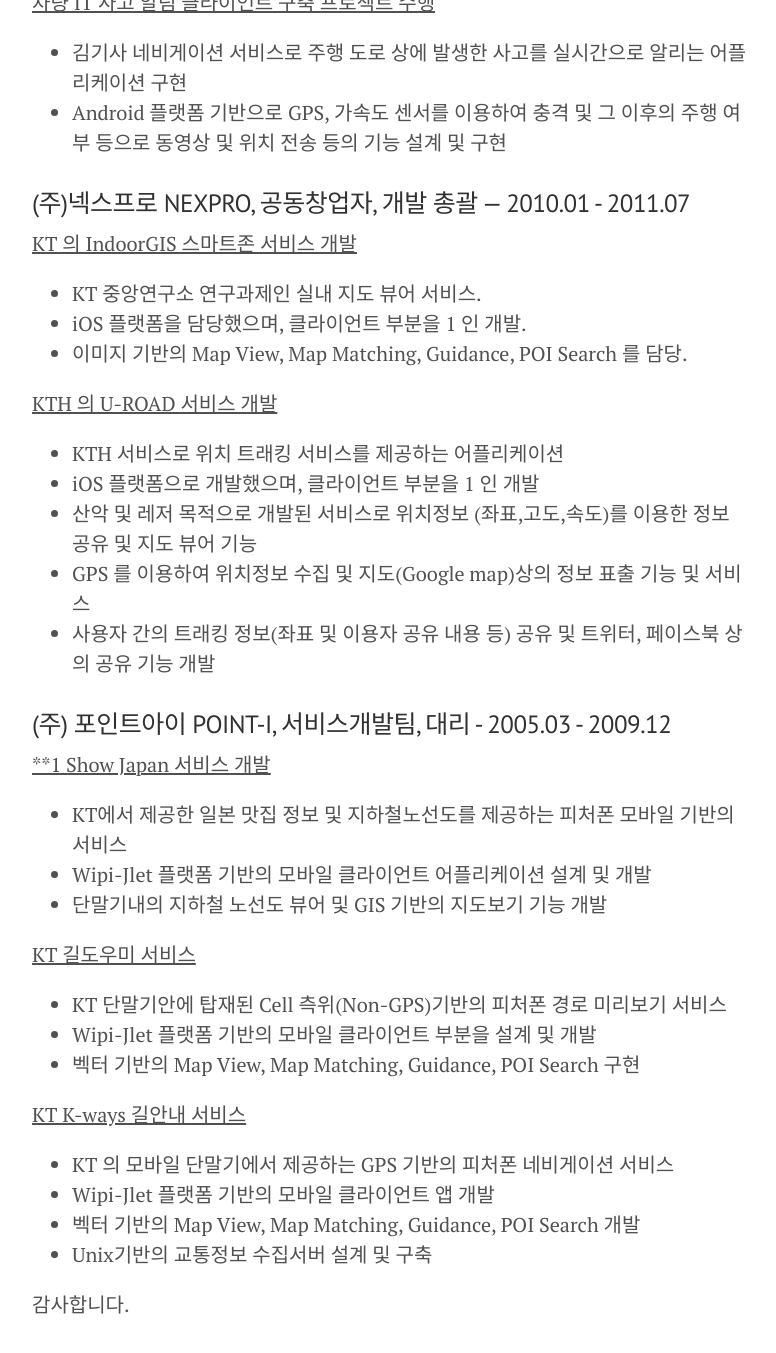
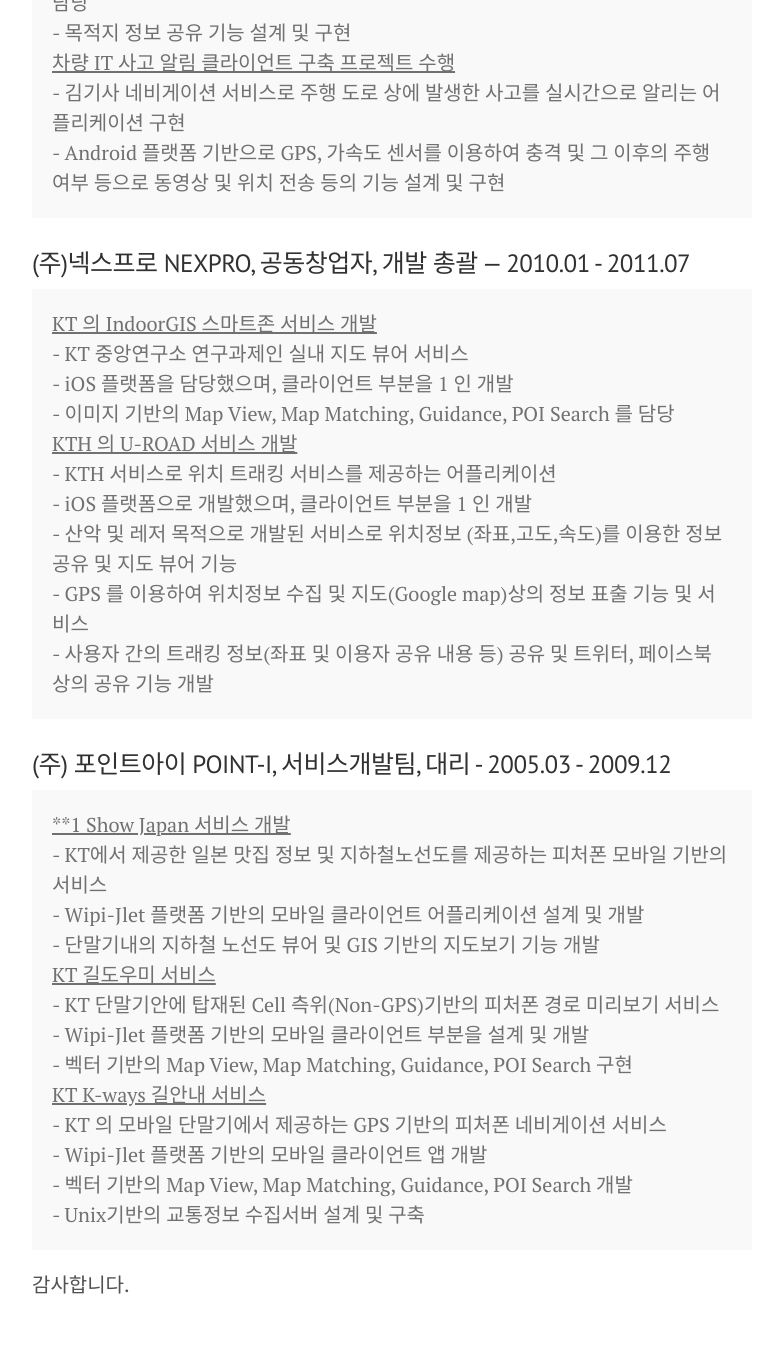
Before and after one commit to bongjava/bongjava.io, a Jekyll site: the page built from about_bongjava.md, in a window 1280 px wide and 1400 px high, scrolled down 1912 px. Shown: the top 1353 px of the window, without its empty margins (248-1024 px from the left). Built offline with Jekyll 4.4.1, drawn with Linux system fonts in a browser that asks for light colours; some of the changed text lies outside the part shown.

Commit message:
ui수정

```diff
--- a/about_bongjava.md
+++ b/about_bongjava.md
@@ -15,113 +15,113 @@
 
 ## (주)옐로모바일(옐로쇼핑미디어) 개발본부 안드로이드 개발팀장 — 2014.10 - PRESENT
 
-<!--<p class="message">-->
-  <u>쿠차 안드로이드 어플리케이션 개발</u>
+<p class="message">
+  <u>쿠차 안드로이드 어플리케이션 개발</u><br>
 
-  - 핫딜쇼핑포털 서비스 안드로이드용 어플리케이션 설계 및 개발
-  - 쿠차슬라이드(잠금화면 리워드기능) 전반적인 앱 설계 및 모든 기능 개발
-  - 쿠차서비스 신규 기능 및 서비스 운용
-  - Google Play 마켓에 출시
+  - 핫딜쇼핑포털 서비스 안드로이드용 어플리케이션 설계 및 개발<br>
+  - 쿠차슬라이드(잠금화면 리워드기능) 전반적인 앱 설계 및 모든 기능 개발<br>
+  - 쿠차서비스 신규 기능 및 서비스 운용<br>
+  - Google Play 마켓에 출시<br>
 
-  <u>쿠차 홈쇼핑 안드로이드 어플리케이션 개발</u>
+  <u>쿠차 홈쇼핑 안드로이드 어플리케이션 개발</u><br>
 
-  - 국내홈쇼핑 모음 서비스로 실시간방송 및 상품구매 서비스
-  - 안드로이드 앱전체 설계 및 개발 리딩(2인개발)
-  - 2015 년 1 월 Google Play 마켓에 출시(2016 년 10 월 서비스종료)
+  - 국내홈쇼핑 모음 서비스로 실시간방송 및 상품구매 서비스<br>
+  - 안드로이드 앱전체 설계 및 개발 리딩(2인개발)<br>
+  - 2015 년 1 월 Google Play 마켓에 출시(2016 년 10 월 서비스종료) <br>
 
-  <u>쿠차 직구 안드로이드 어플리케이션 개발</u>
+  <u>쿠차 직구 안드로이드 어플리케이션 개발</u><br>
 
-  - 해외직구 포털 서비스로 안드로이드 어플리케이션 1인 설계 및 개발
-  - 2015 년 4 월 Google Play 마켓에 출시(2016 년 6 월 서비스종료)
-<!--</p>-->
+  - 해외직구 포털 서비스로 안드로이드 어플리케이션 1인 설계 및 개발<br>
+  - 2015 년 4 월 Google Play 마켓에 출시(2016 년 6 월 서비스종료)<br>
+</p>
 
 
 ### (주)네이미 개발팀 개발팀장 — 2014.06 – 2014.09
 
-<!--<p class="message">-->
-  <u>네이미 어플리케이션 개발</u>
+<p class="message">
+  <u>네이미 어플리케이션 개발</u><br>
 
-  - 모바일 명함 안드로이드용 어플리케이션 설계 및 개발.
-  - 기존서비스 유지 및 신규기능 개발
-  - 현재 Google Play 마켓에 출시
-<!--</p>-->
+  - 모바일 명함 안드로이드용 어플리케이션 설계 및 개발<br>
+  - 기존서비스 유지 및 신규기능 개발<br>
+  - 현재 Google Play 마켓에 출시<br>
+</p>
 
 
 ### (주)아이너지 INERGY.COM 개발본부 개발 2 팀 팀장 — 2013.08 – 2014.05
 
 <p class="message">
-  <u>Snowball Reward iOS 어플리케이션 개발</u>
+  <u>Snowball Reward iOS 어플리케이션 개발</u><br>
 
-  - 네이블커뮤니케이션즈의 모바일 광고 리워드앱의 iOS 용 어플리케이션 설계 및 개발.
-  - 트위터, 페이스북, 카카오톡, 라인 등의 SNS 공유 및 사용자간의 광고 Push(APNS) 설계
-  - 2014 년 6 월 AppStore 에 출시(현재 서비스 종료)
+  - 네이블커뮤니케이션즈의 모바일 광고 리워드앱의 iOS 용 어플리케이션 설계 및 개발<br>
+  - 트위터, 페이스북, 카카오톡, 라인 등의 SNS 공유 및 사용자간의 광고 Push(APNS) 설계<br>
+  - 2014 년 6 월 AppStore 에 출시(현재 서비스 종료) <br>
 
-  <u>피싱프리(Phishing Free) 안드로이드 어플리케이션 개발</u>
+  <u>피싱프리(Phishing Free) 안드로이드 어플리케이션 개발</u><br>
 
-  - 통화 중에 보이스 피싱이나 스미싱 여부를 확인할 수 있는 스마트폰용 피싱&스미싱 방지 서비스
-  - 통신3사 SMS/MMS 및 Call 수신에 대한 피싱&스미싱 알림 기능 설계 및 개발
-  - 2013 년 12 월 Google Play 마켓에 출시
+  - 통화 중에 보이스 피싱이나 스미싱 여부를 확인할 수 있는 스마트폰용 피싱&스미싱 방지 서비스<br>
+  - 통신3사 SMS/MMS 및 Call 수신에 대한 피싱&스미싱 알림 기능 설계 및 개발 <br>
+  - 2013 년 12 월 Google Play 마켓에 출시<br>
 </p>
 
 
 ### (주)록앤올 LOCNALL, 김기사 서비스 개발팀 차장 — 2011.08 - 2013.02
 
-<!--<p class="message">-->
-  <u>국민내비 김기사 네비게이션 안드로이드 어플리케이션 개발</u>
+<p class="message">
+  <u>국민내비 김기사 네비게이션 안드로이드 어플리케이션 개발</u><br>
 
-  - 카카오네비 이전버전인 스마트폰용 무료 네비게이션 서비스
-  - 김기사의 Android 애플리케이션 플랫폼 설계 및 개발
-  - 벡터 기반의 Map View, Map Matching, Guidance, POI Search, Black box 를 담당.
-  - 목적지 정보 공유 기능 설계 및 구현
+  - 카카오네비 이전버전인 스마트폰용 무료 네비게이션 서비스<br>
+  - 김기사의 Android 애플리케이션 플랫폼 설계 및 개발<br>
+  - 벡터 기반의 Map View, Map Matching, Guidance, POI Search, Black box 를 담당<br>
+  - 목적지 정보 공유 기능 설계 및 구현<br>
 
-  <u>차량 IT 사고 알림 클라이언트 구축 프로젝트 수행</u>
+  <u>차량 IT 사고 알림 클라이언트 구축 프로젝트 수행</u><br>
 
-  - 김기사 네비게이션 서비스로 주행 도로 상에 발생한 사고를 실시간으로 알리는 어플리케이션 구현
-  - Android 플랫폼 기반으로 GPS, 가속도 센서를 이용하여 충격 및 그 이후의 주행 여부 등으로 동영상 및 위치 전송 등의 기능 설계 및 구현
-<!--</p>-->
+  - 김기사 네비게이션 서비스로 주행 도로 상에 발생한 사고를 실시간으로 알리는 어플리케이션 구현<br>
+  - Android 플랫폼 기반으로 GPS, 가속도 센서를 이용하여 충격 및 그 이후의 주행 여부 등으로 동영상 및 위치 전송 등의 기능 설계 및 구현<br>
+</p>
 
 
 ### (주)넥스프로 NEXPRO, 공동창업자, 개발 총괄 — 2010.01 - 2011.07
 
-<!--<p class="message">-->
-  <u>KT 의 IndoorGIS 스마트존 서비스 개발</u>
+<p class="message">
+  <u>KT 의 IndoorGIS 스마트존 서비스 개발</u><br>
 
-  - KT 중앙연구소 연구과제인 실내 지도 뷰어 서비스.
-  - iOS 플랫폼을 담당했으며, 클라이언트 부분을 1 인 개발.
-  - 이미지 기반의 Map View, Map Matching, Guidance, POI Search 를 담당.
+  - KT 중앙연구소 연구과제인 실내 지도 뷰어 서비스<br>
+  - iOS 플랫폼을 담당했으며, 클라이언트 부분을 1 인 개발<br>
+  - 이미지 기반의 Map View, Map Matching, Guidance, POI Search 를 담당<br>
 
-  <u>KTH 의 U-ROAD 서비스 개발</u>
+  <u>KTH 의 U-ROAD 서비스 개발</u><br>
 
-  - KTH 서비스로 위치 트래킹 서비스를 제공하는 어플리케이션
-  - iOS 플랫폼으로 개발했으며, 클라이언트 부분을 1 인 개발
-  - 산악 및 레저 목적으로 개발된 서비스로 위치정보 (좌표,고도,속도)를 이용한 정보 공유 및 지도 뷰어 기능
-  - GPS 를 이용하여 위치정보 수집 및 지도(Google map)상의 정보 표출 기능 및 서비스
-  - 사용자 간의 트래킹 정보(좌표 및 이용자 공유 내용 등) 공유 및 트위터, 페이스북 상의 공유 기능 개발
-<!--</p>-->
+  - KTH 서비스로 위치 트래킹 서비스를 제공하는 어플리케이션<br>
+  - iOS 플랫폼으로 개발했으며, 클라이언트 부분을 1 인 개발<br>
+  - 산악 및 레저 목적으로 개발된 서비스로 위치정보 (좌표,고도,속도)를 이용한 정보 공유 및 지도 뷰어 기능<br>
+  - GPS 를 이용하여 위치정보 수집 및 지도(Google map)상의 정보 표출 기능 및 서비스<br>
+  - 사용자 간의 트래킹 정보(좌표 및 이용자 공유 내용 등) 공유 및 트위터, 페이스북 상의 공유 기능 개발<br>
+</p>
 
 
 ### (주) 포인트아이 POINT-I, 서비스개발팀, 대리 - 2005.03 - 2009.12
 
-<!--<p class="message">-->
-  <u>**1 Show Japan 서비스 개발</u>
+<p class="message">
+  <u>**1 Show Japan 서비스 개발</u><br>
 
-  - KT에서 제공한 일본 맛집 정보 및 지하철노선도를 제공하는 피처폰 모바일 기반의 서비스
-  - Wipi-Jlet 플랫폼 기반의 모바일 클라이언트 어플리케이션 설계 및 개발
-  - 단말기내의 지하철 노선도 뷰어 및 GIS 기반의 지도보기 기능 개발
+  - KT에서 제공한 일본 맛집 정보 및 지하철노선도를 제공하는 피처폰 모바일 기반의 서비스<br>
+  - Wipi-Jlet 플랫폼 기반의 모바일 클라이언트 어플리케이션 설계 및 개발<br>
+  - 단말기내의 지하철 노선도 뷰어 및 GIS 기반의 지도보기 기능 개발 <br>
 
-  <u>KT 길도우미 서비스</u>
+  <u>KT 길도우미 서비스</u><br>
 
-  - KT 단말기안에 탑재된 Cell 측위(Non-GPS)기반의 피처폰 경로 미리보기 서비스
-  - Wipi-Jlet 플랫폼 기반의 모바일 클라이언트 부분을 설계 및 개발
-  - 벡터 기반의 Map View, Map Matching, Guidance, POI Search 구현
+  - KT 단말기안에 탑재된 Cell 측위(Non-GPS)기반의 피처폰 경로 미리보기 서비스<br>
+  - Wipi-Jlet 플랫폼 기반의 모바일 클라이언트 부분을 설계 및 개발<br>
+  - 벡터 기반의 Map View, Map Matching, Guidance, POI Search 구현 <br>
 
-  <u>KT K-ways 길안내 서비스</u>
+  <u>KT K-ways 길안내 서비스</u><br>
 
-  - KT 의 모바일 단말기에서 제공하는 GPS 기반의 피처폰 네비게이션 서비스
-  - Wipi-Jlet 플랫폼 기반의 모바일 클라이언트 앱 개발
-  - 벡터 기반의 Map View, Map Matching, Guidance, POI Search 개발
-  - Unix기반의 교통정보 수집서버 설계 및 구축
-<!--</p>-->
+  - KT 의 모바일 단말기에서 제공하는 GPS 기반의 피처폰 네비게이션 서비스<br>
+  - Wipi-Jlet 플랫폼 기반의 모바일 클라이언트 앱 개발<br>
+  - 벡터 기반의 Map View, Map Matching, Guidance, POI Search 개발<br>
+  - Unix기반의 교통정보 수집서버 설계 및 구축<br>
+</p>
 
 
 감사합니다.
```
